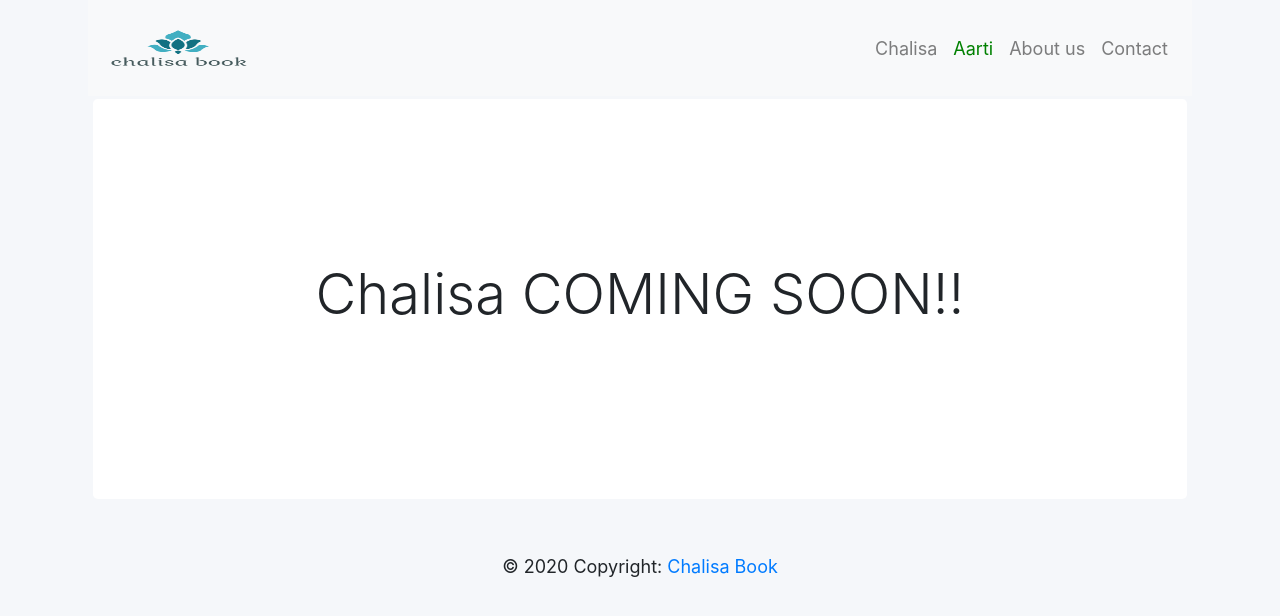
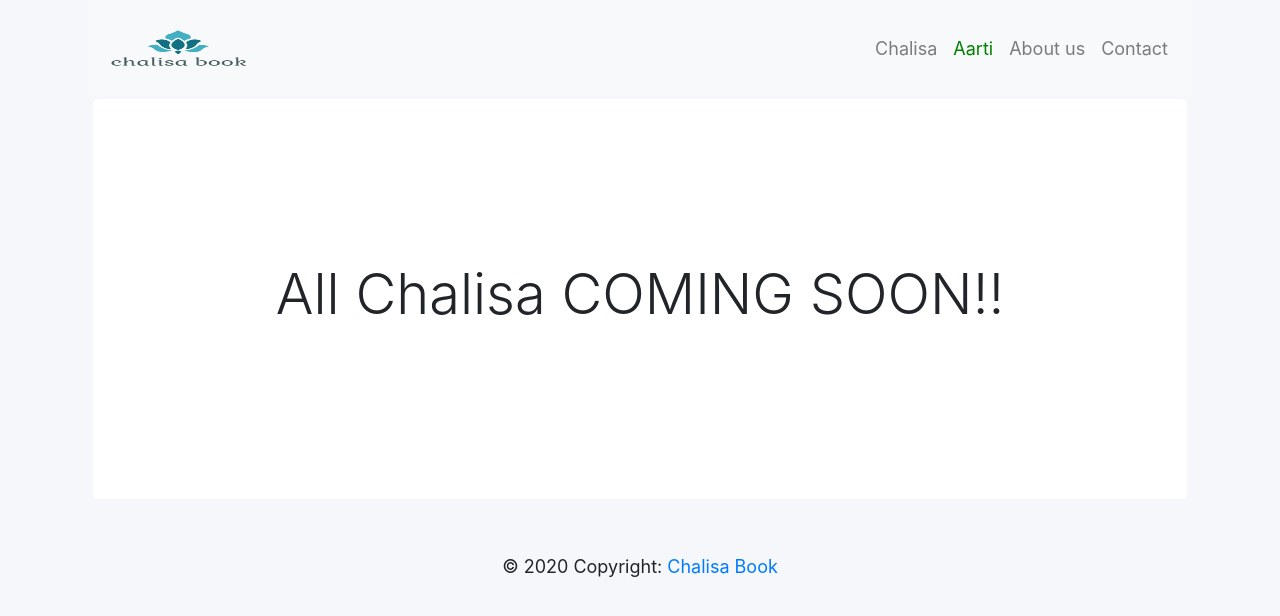
Before and after one commit to Ankit888/chalisabook, an Angular app: page /comingsoon in a window 1280 px wide. Shown: the top 616 px of the page. Built offline with nearby package versions, Linux system fonts and the light colour scheme.

Commit message:
Adding All

```diff
--- a/src/app/comingsoon/comingsoon.component.html
+++ b/src/app/comingsoon/comingsoon.component.html
@@ -1,4 +1,4 @@
 <div class="jumbotron cm">
-    <h1 class="display-4">Chalisa COMING SOON!!</h1>
+    <h1 class="display-4">All Chalisa COMING SOON!!</h1>
 
   </div>
```
